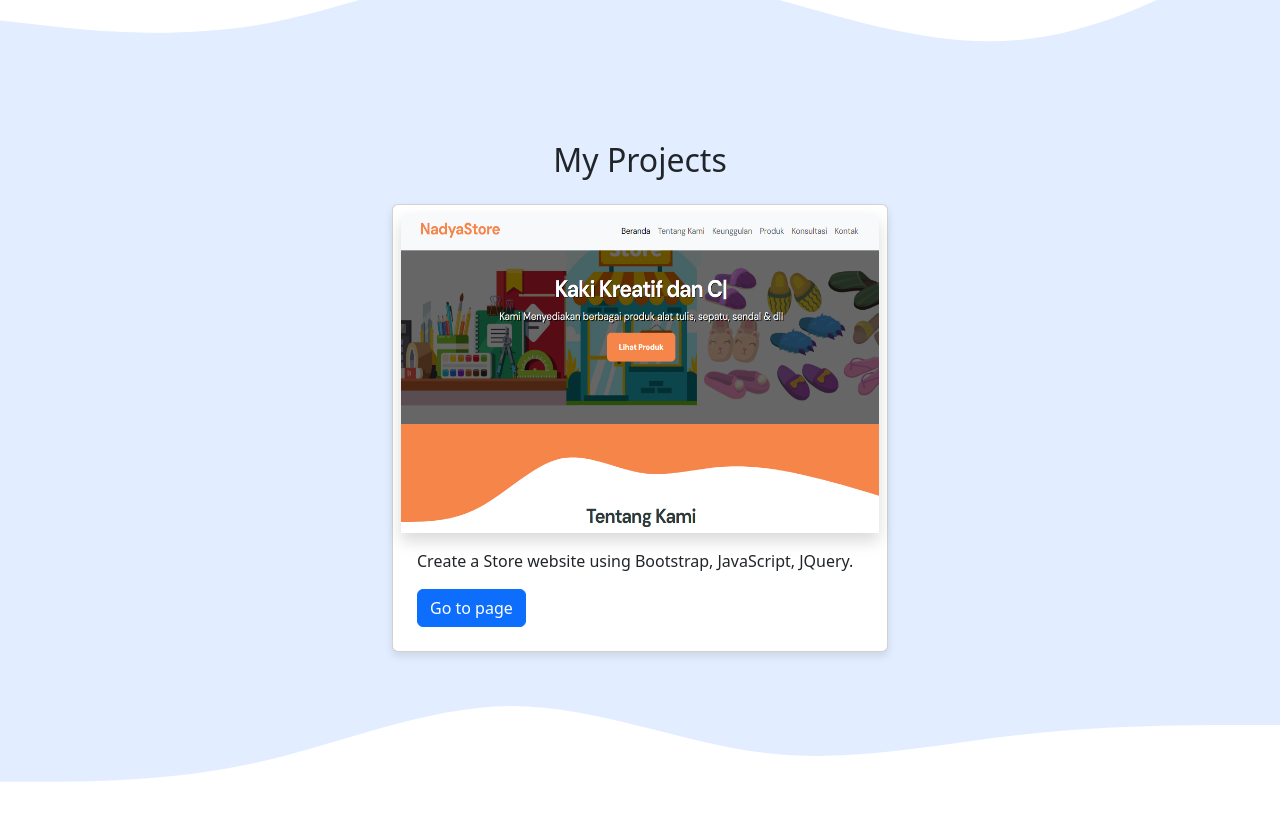
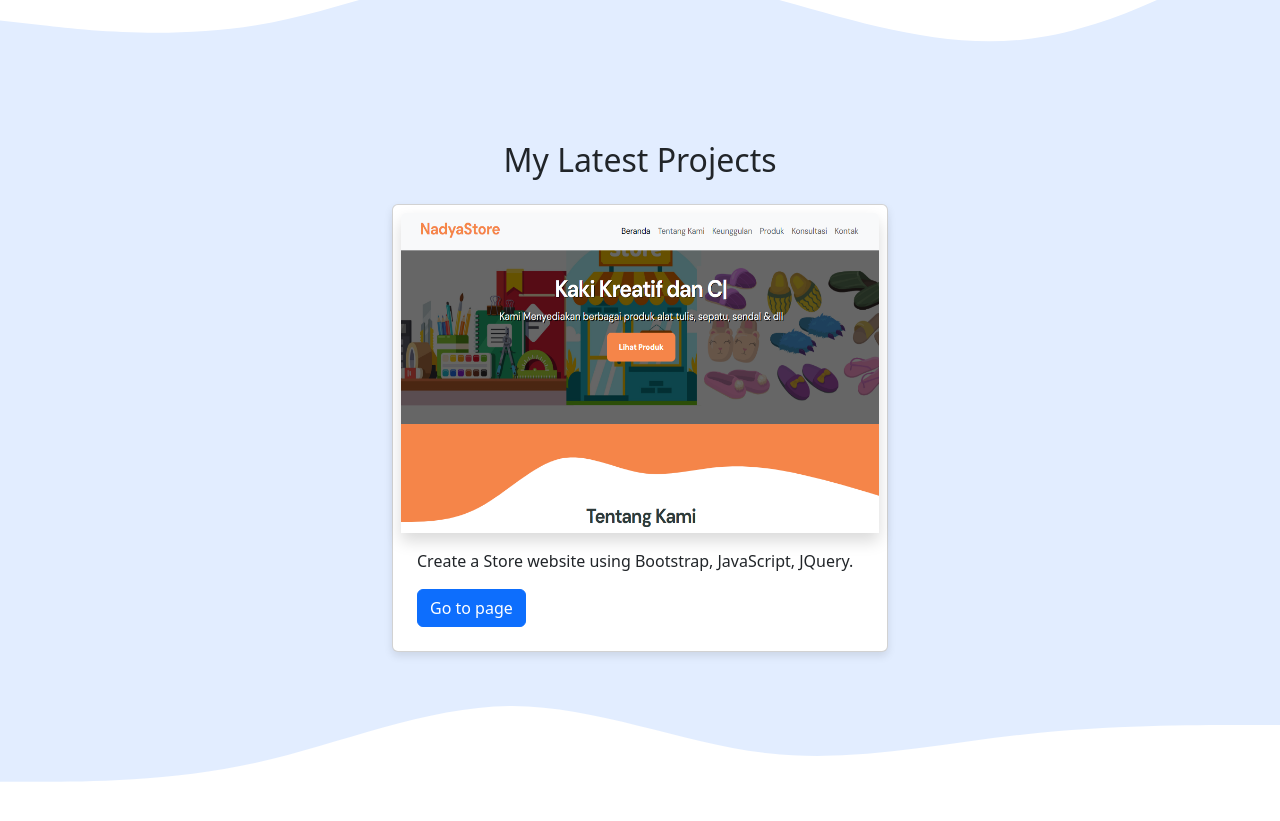
Before and after one commit to mochfalihfauzan/portfolio, a plain HTML site: page index.html in a window 1280 px wide. Shown: the part 1418-2239 px from the top of the page. Drawn offline with nearby package versions, Linux system fonts and the light colour scheme.

Commit message:
change project section

```diff
--- a/index.html
+++ b/index.html
@@ -126,7 +126,7 @@
     <section id="projects">
       <div class="container">
         <div class="row mb-3">
-          <div class="col text-center"><h2>My Projects</h2></div>
+          <div class="col text-center"><h2>My Latest Projects</h2></div>
         </div>
       </div>
       <div class="row mx-3 justify-content-center">
```
